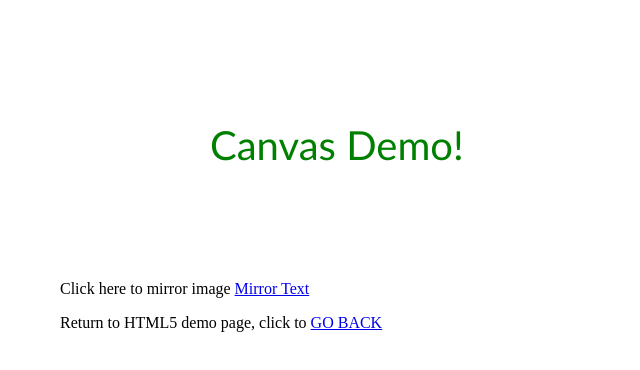
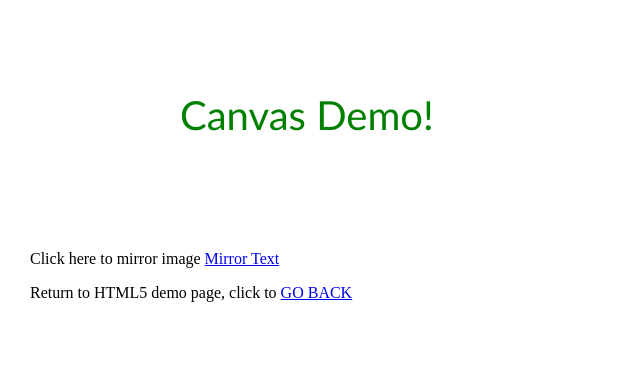
Before and after one commit to jrmacanada/cit261-mac, a plain HTML site: page content/canvas-demo.html in a window 1280 px wide. Shown: the whole page, without its empty margins (0-640 px from the left). Drawn offline with Linux system fonts and the light colour scheme.

Commit message:
11/01/2016 - HTML5 pages.

```diff
--- a/content/canvas-demo.html
+++ b/content/canvas-demo.html
@@ -3,8 +3,8 @@
   <head>
     <style>
       body {
-        margin: 30px;
-        padding: 30px;
+        margin: 15px;
+        padding: 15px;
       }
     </style>
   </head>
```
Also changed, not shown: content/about-author.html (+6 -0 lines), content/about-zemah.html (+6 -0 lines), content/canvas-mirror.html (+2 -2 lines), content/js-page1.html (+2 -1 lines), content/js-page2.html (+2 -1 lines).
